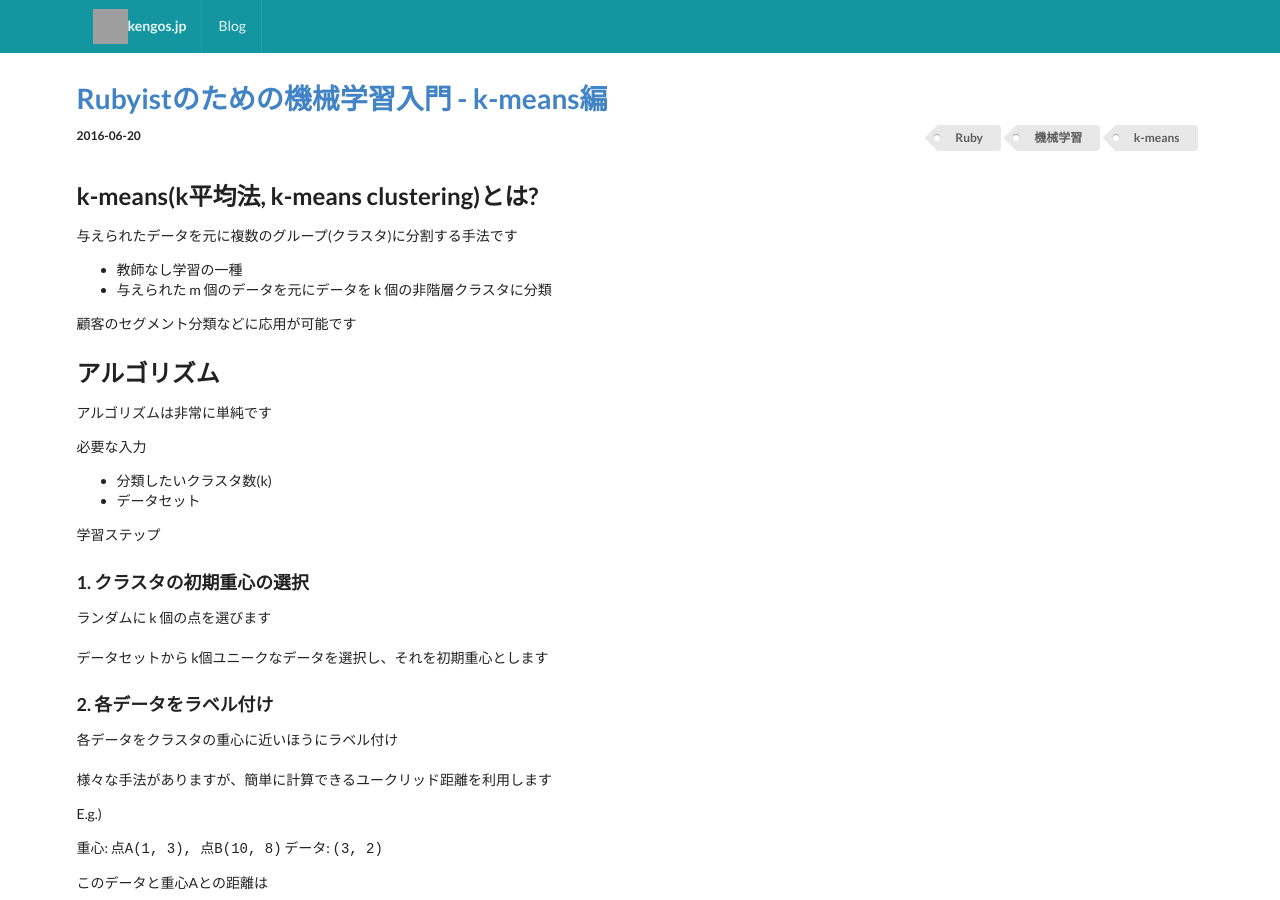
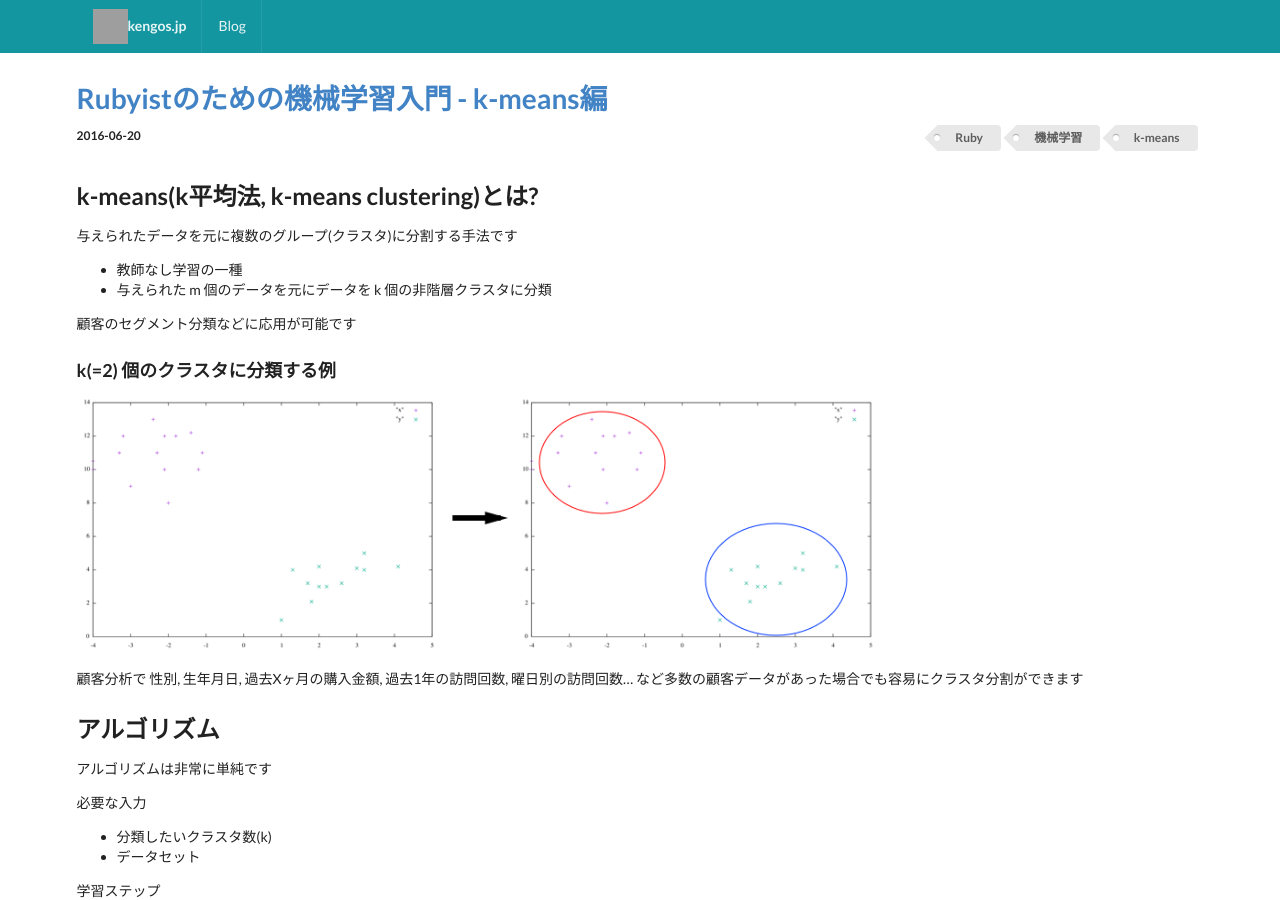
Before and after one commit to kengos/kengos.github.com, a Jekyll site: the page built from _posts/2016-06-20-kmeans.md, in a window 1280 px wide and 900 px high. Built offline with Jekyll 4.4.1, drawn with Linux system fonts in a browser that asks for light colours; nearby versions of some CDN libraries; grey boxes are pictures that could not be loaded.

Commit message:
Add image file to 2016-06-20

```diff
--- a/_posts/2016-06-20-kmeans.md
+++ b/_posts/2016-06-20-kmeans.md
@@ -13,6 +13,13 @@ tags: [Ruby, 機械学習, k-means]
 - 与えられた m 個のデータを元にデータを k 個の非階層クラスタに分類
 
 顧客のセグメント分類などに応用が可能です
+
+### k(=2) 個のクラスタに分類する例
+
+<img src="/assets/images/20160620/20160620_03.png" alt="クラスタリングの例" style="max-width:100%;width:800px;height:auto;" />
+
+顧客分析で 性別, 生年月日, 過去Xヶ月の購入金額, 過去1年の訪問回数, 曜日別の訪問回数...
+など多数の顧客データがあった場合でも容易にクラスタ分割ができます
 
 ## アルゴリズム
 
```
Also changed, not shown: assets/images/20160620/20160620_03.png (added).
